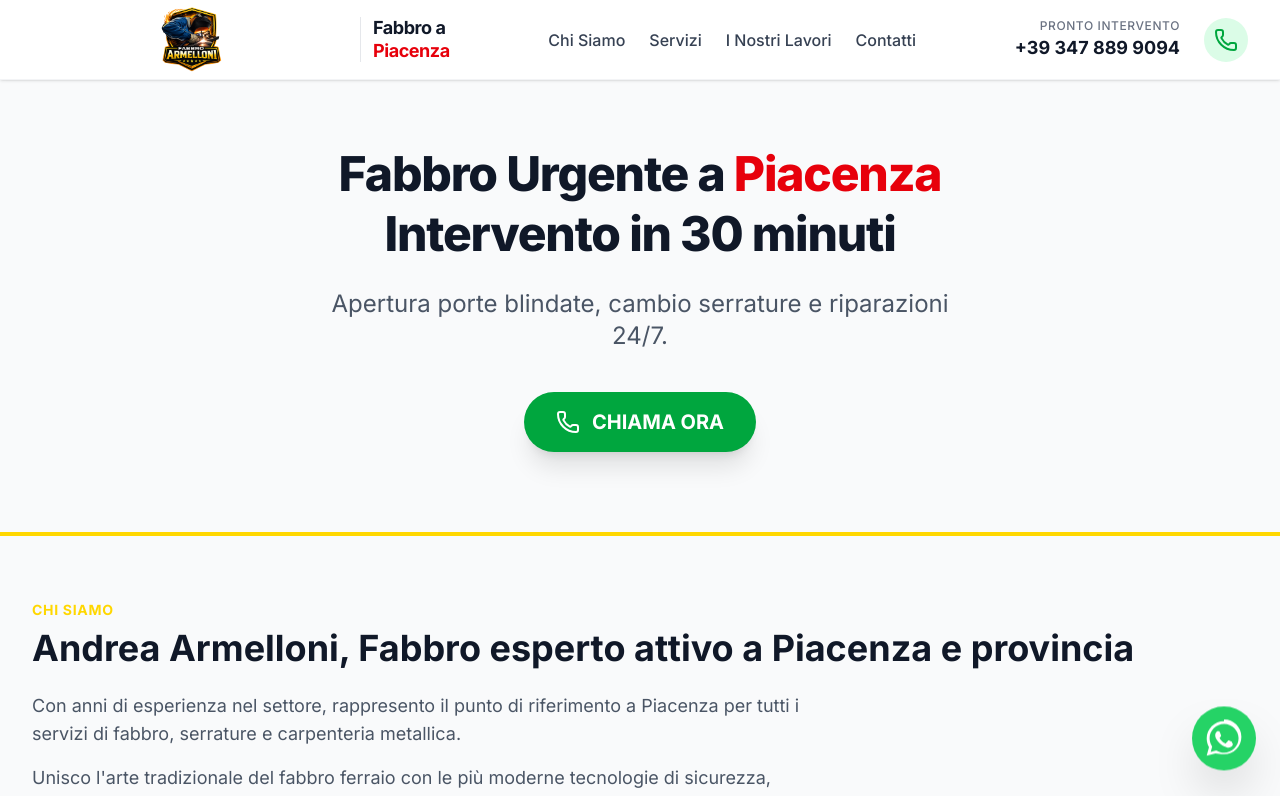
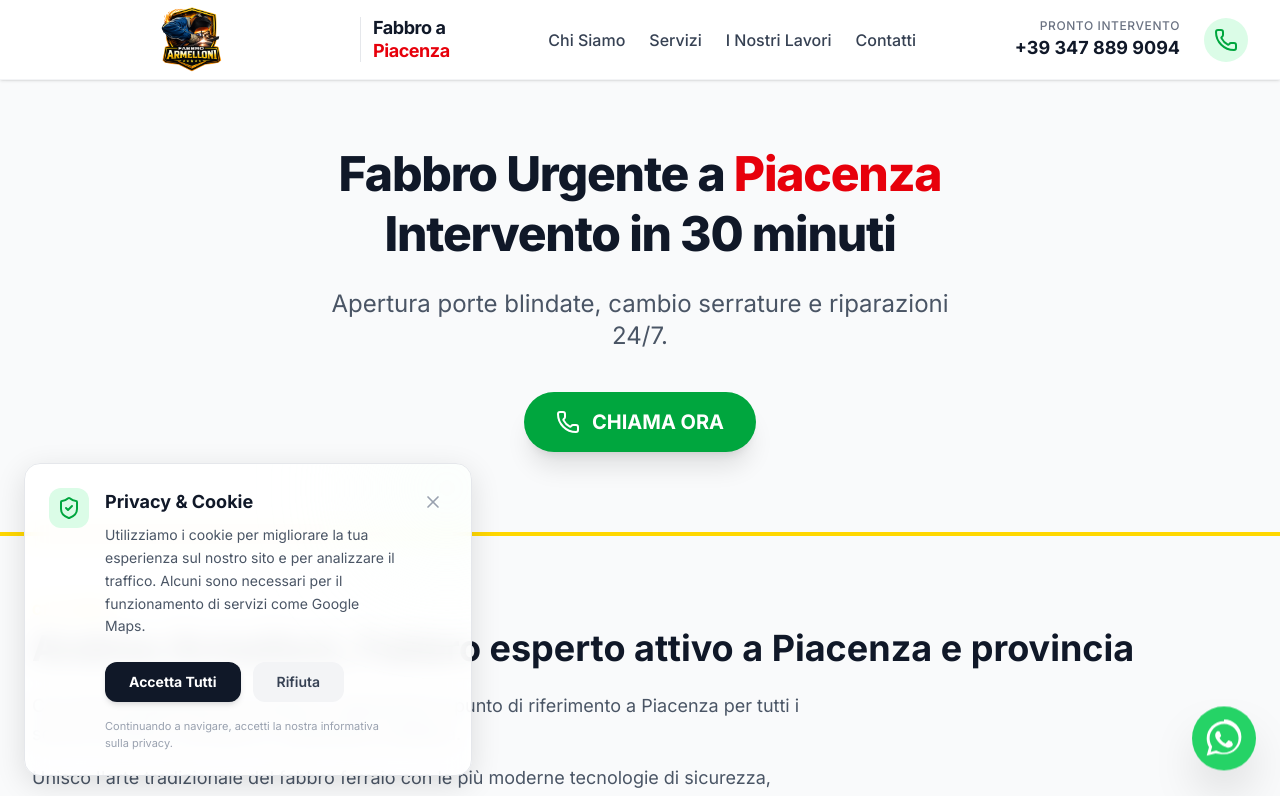
Before and after one commit to alebaia81/fabbro-armelloni, a Next.js app: page / in a window 1280 px wide. Shown: the top 796 px of the page. Built offline with nearby package versions, Linux system fonts and the light colour scheme.

Commit message:
feat: implement GDPR-compliant cookie banner

```diff
--- a/src/app/layout.tsx
+++ b/src/app/layout.tsx
@@ -3,6 +3,7 @@ import { Inter } from "next/font/google";
 import "./globals.css";
 import Header from "@/components/Header";
 import Footer from "@/components/Footer";
+import CookieBanner from "@/components/CookieBanner";
 import { Phone } from "lucide-react";
 
 const inter = Inter({ subsets: ["latin"] });
@@ -27,6 +28,7 @@ export default function RootLayout({
           </main>
           <Footer />
         </div>
+        <CookieBanner />
 
         {/* Global Mobile Sticky CTA (Visibile su tutte le pagine) */}
         <div className="fixed bottom-0 left-0 right-0 p-4 bg-white border-t border-gray-200 md:hidden z-[9999] shadow-[0_-4px_6px_-1px_rgba(0,0,0,0.1)] pb-[calc(1rem+env(safe-area-inset-bottom))]">
--- /dev/null
+++ b/src/components/CookieBanner.tsx
@@ -0,0 +1,78 @@
+"use client";
+
+import { useState, useEffect } from "react";
+import { Info, X, ShieldCheck } from "lucide-react";
+
+export default function CookieBanner() {
+  const [isVisible, setIsVisible] = useState(false);
+
+  useEffect(() => {
+    const consent = localStorage.getItem("cookie-consent");
+    if (!consent) {
+      setIsVisible(true);
+    }
+  }, []);
+
+  const handleAccept = () => {
+    localStorage.setItem("cookie-consent", "accepted");
+    setIsVisible(false);
+  };
+
+  const handleDecline = () => {
+    localStorage.setItem("cookie-consent", "declined");
+    setIsVisible(false);
+  };
+
+  if (!isVisible) return null;
+
+  return (
+    <div className="fixed bottom-24 md:bottom-6 left-4 right-4 md:left-6 md:right-auto md:max-w-md z-[10000] animate-in fade-in slide-in-from-bottom-5 duration-500">
+      <div className="bg-white/90 backdrop-blur-md border border-gray-200 shadow-[0_8px_30px_rgb(0,0,0,0.12)] rounded-2xl p-6 relative overflow-hidden">
+        {/* Decorative background element */}
+        <div className="absolute -top-10 -right-10 w-32 h-32 bg-green-50 rounded-full opacity-50 blur-3xl pointer-events-none"></div>
+
+        <div className="flex items-start gap-4 relative z-10">
+          <div className="bg-green-100 p-2 rounded-xl text-green-600 shrink-0">
+            <ShieldCheck size={24} />
+          </div>
+
+          <div className="flex-grow">
+            <h3 className="text-lg font-bold text-gray-900 mb-2 flex items-center gap-2">
+              Privacy & Cookie
+            </h3>
+            <p className="text-sm text-gray-600 leading-relaxed mb-6">
+              Utilizziamo i cookie per migliorare la tua esperienza sul nostro sito e per analizzare il traffico. Alcuni sono necessari per il funzionamento di servizi come Google Maps.
+            </p>
+
+            <div className="flex flex-col sm:flex-row gap-3">
+              <button
+                onClick={handleAccept}
+                className="px-6 py-2.5 bg-gray-900 text-white text-sm font-bold rounded-xl hover:bg-gray-800 transition-all active:scale-[0.98] shadow-md"
+              >
+                Accetta Tutti
+              </button>
+              <button
+                onClick={handleDecline}
+                className="px-6 py-2.5 bg-gray-100 text-gray-700 text-sm font-semibold rounded-xl hover:bg-gray-200 transition-all active:scale-[0.98]"
+              >
+                Rifiuta
+              </button>
+            </div>
+
+            <p className="mt-4 text-[11px] text-gray-400">
+               Continuando a navigare, accetti la nostra informativa sulla privacy.
+            </p>
+          </div>
+
+          <button
+            onClick={() => setIsVisible(false)}
+            className="text-gray-400 hover:text-gray-600 transition-colors p-1"
+            aria-label="Chiudi"
+          >
+            <X size={20} />
+          </button>
+        </div>
+      </div>
+    </div>
+  );
+}
```
